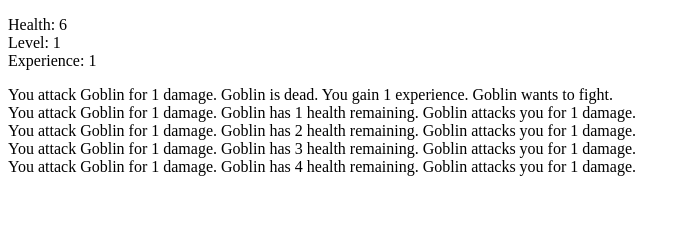
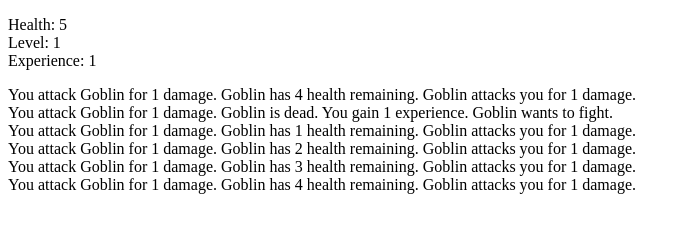
Before and after one commit to armstrongch/IdleGoblinWar, a plain HTML site: page index.html in a window 1280 px wide. Shown: the whole page, without its empty margins (0-689 px from the left). Drawn offline with nearby package versions, Linux system fonts and the light colour scheme.

Commit message:
Update index.html

```diff
--- a/index.html
+++ b/index.html
@@ -36,6 +36,7 @@
 
 			function setup()
 			{
+				update();
 				setInterval(update, 1000)
 			}
 			function update()
```
